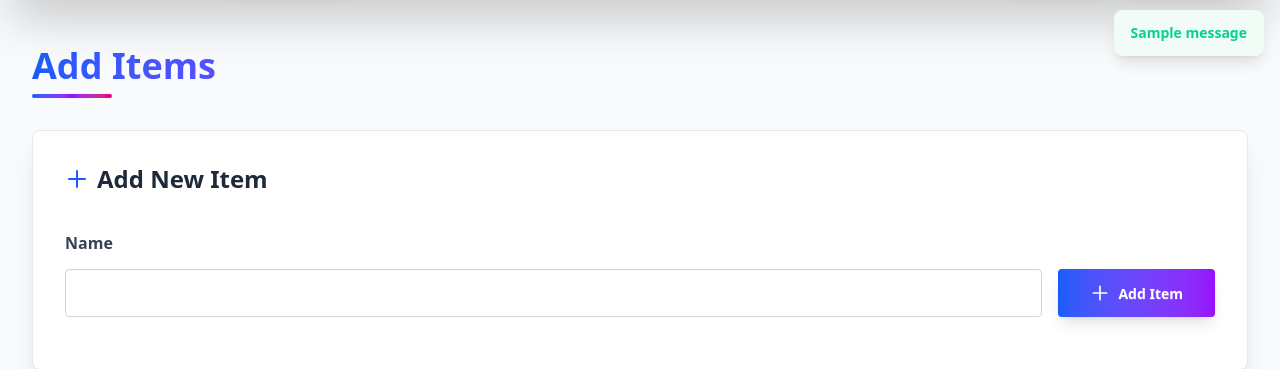
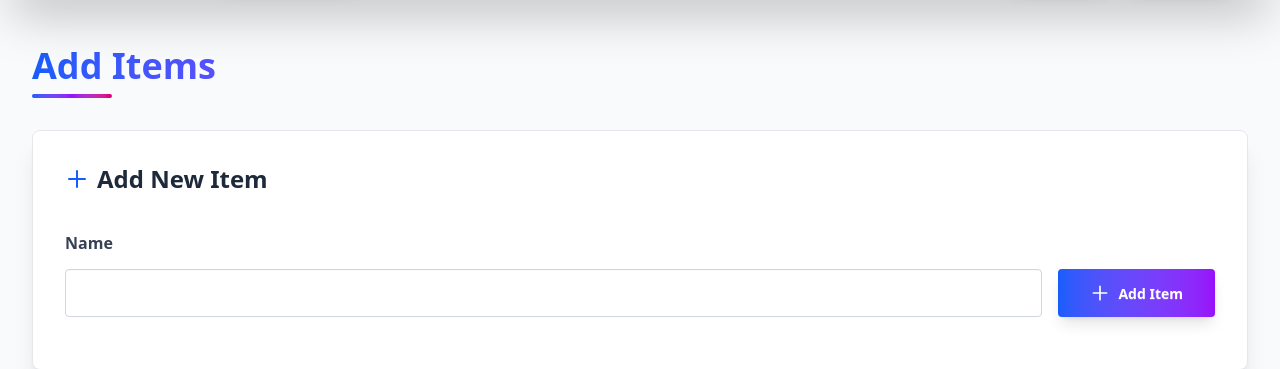
Before and after one commit to Sushant7-codes/FINAL_RETAIL_POS, a Django app: page /shop/item_list/ in a window 1280 px wide. Shown: the part 66-435 px from the top of the page. Run offline with Django 5.2, Linux system fonts and the light colour scheme; a user stored in the database is signed in; data comes from the database, SQL or seed files in the repository; both versions use the stored data as it was after the commit; tables that the repository leaves empty hold one stand-in row (values such as "Sample post"); one stand-in notice (Sample message) is shown; style sheets or scripts are compiled from the project's sources; some libraries are stand-ins or nearby versions.

Commit message:
proper popup for update, delete and add items

```diff
--- a/shop/templates/shop/item-create-form.html
+++ b/shop/templates/shop/item-create-form.html
@@ -10,14 +10,18 @@ Item
 
 <main class="min-h-screen flex flex-col gap-8 p-4 md:p-6 lg:p-8 w-full mt-16 bg-gray-50 dark:bg-gray-900" id="main">
 
-    <div class="toast toast-end toast-top fixed z-50 mt-15">
+    <!-- Single Toast Container for All Messages -->
+    <div class="toast toast-end toast-top fixed z-50 mt-15" id="toast-container">
         {% for message in messages %}
+        <div class="alert {{ message.tags|default:'alert-success' }} {% if message.tags == 'error' %}bg-red-600{% else %}bg-green-600{% endif %} text-white shadow-xl">
+            <span class="font-semibold flex items-center gap-2">
                 {% if message.tags == 'error' %}
-            <div class="alert alert-error shadow-lg alert-soft">
+                <svg xmlns="http://www.w3.org/2000/svg" class="h-5 w-5" fill="none" viewBox="0 0 24 24" stroke="currentColor"><path stroke-linecap="round" stroke-linejoin="round" stroke-width="2" d="M10 14l2-2m0 0l2-2m-2 2l-2-2m2 2l2 2m7-2a9 9 0 11-18 0 9 9 0 0118 0z" /></svg>
                 {% else %}
-            <div class="alert alert-success shadow-lg alert-soft">
+                <svg xmlns="http://www.w3.org/2000/svg" class="h-5 w-5" fill="none" viewBox="0 0 24 24" stroke="currentColor"><path stroke-linecap="round" stroke-linejoin="round" stroke-width="2" d="M9 12l2 2 4-4m6 2a9 9 0 11-18 0 9 9 0 0118 0z" /></svg>
                 {% endif %}
-                <span class="font-semibold">{{ message }}</span>
+                {{ message }}
+            </span>
         </div>
         {% endfor %}
     </div>
@@ -147,9 +151,19 @@ Item
 </main>
 
 <script>
+    // Auto-hide Django messages after 3 seconds
+    document.addEventListener('DOMContentLoaded', function() {
+        const toastContainer = document.getElementById('toast-container');
+        if (toastContainer && toastContainer.children.length > 0) {
+            setTimeout(() => {
+                toastContainer.innerHTML = '';
+            }, 3000);
+        }
+    });
+
     function remove_item_from_table(item_id) {
-        const row_id_to_be_deleted=`item-${item_id}`
-        const row_to_be_deleted = document.getElementById(row_id_to_be_deleted)
+        const row_id_to_be_deleted = `item-${item_id}`;
+        const row_to_be_deleted = document.getElementById(row_id_to_be_deleted);
         if (row_to_be_deleted) {
             row_to_be_deleted.style.opacity = '0';
             row_to_be_deleted.style.transform = 'translateX(100px)';
@@ -173,30 +187,27 @@ Item
     function delete_item(btnElement) {
         const item_id = btnElement.dataset.itemId;
 
-        fetch("{% url 'shop:item_list_delete' 'dummy' %}".replace('dummy',item_id))
+        fetch("{% url 'shop:item_list_delete' 'dummy' %}".replace('dummy', item_id))
             .then((response) => response.json())
             .then((data) => {
                 if (data.success) {
-                    show_toast_message(data.message,success=true)
-                    remove_item_from_table(item_id)
+                    show_toast_message(data.message, true);
+                    remove_item_from_table(item_id);
                 } else {
-                     show_toast_message("Error: " + data.message,success=false)
+                    show_toast_message("Error: " + data.message, false);
                 }
             })
             .catch((err) => console.error(err));
     }
 
-    function show_toast_message(message,success=true) {
-        const mainDiv=document.getElementById("main")
-        const toastDiv = document.getElementById("toast-message")
+    function show_toast_message(message, success = true) {
+        const toastContainer = document.getElementById("toast-container");
 
-        if (toastDiv) {
-            toastDiv.remove();
-        }
+        // Clear existing toasts
+        toastContainer.innerHTML = '';
 
-        mainDiv.insertAdjacentHTML(
-            "afterbegin",`
-            <div class="toast toast-end toast-top z-50" id="toast-message">
+        // Create new toast
+        const toastHTML = `
             <div class="alert ${success ? 'bg-green-600' : 'bg-red-600'} text-white shadow-xl">
                 <span class="font-semibold flex items-center gap-2">
                     ${success ?
@@ -206,17 +217,14 @@ Item
                     ${message}
                 </span>
             </div>
-            </div>
-            `
-        )
+        `;
+
+        toastContainer.innerHTML = toastHTML;
 
         // Auto-remove toast after 3 seconds
         setTimeout(() => {
-            const toastElement = document.getElementById("toast-message");
-            if (toastElement) {
-                toastElement.remove();
-            }
-        }, 3000)
+            toastContainer.innerHTML = '';
+        }, 3000);
     }
 
     function add_item_to_table(item) {
@@ -236,7 +244,7 @@ Item
         table_row.style.transform = 'translateY(-20px)';
 
         table_row.innerHTML = `
-            <th class="font-semibold text-gray-800 dark:text-gray-200">${rows_count+1}</th>
+            <th class="font-semibold text-gray-800 dark:text-gray-200">${rows_count + 1}</th>
             <td class="font-medium text-gray-700 dark:text-gray-300">${item.name}</td>
             <td>
                 <div class="flex gap-2 justify-center flex-wrap">
@@ -283,16 +291,15 @@ Item
                 .then((response) => response.json())
                 .then((data) => {
                     if (data.success) {
-                        show_toast_message(data.message,success=true)
+                        show_toast_message(data.message, true);
                         add_item_to_table(data.data);
                         this.reset(); // Clear the form after successful submission
                     } else {
-                        show_toast_message("Error: " + data.message,success=false)
+                        show_toast_message("Error: " + data.message, false);
                     }
                 })
                 .catch((err) => console.error(err));
         });
-
 </script>
 
 <style>
```
Also changed, not shown: db.sqlite3. Lines whose indentation alone changed are shown as unchanged.
